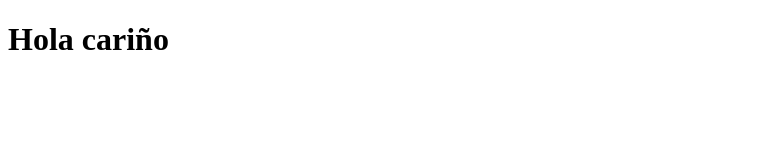
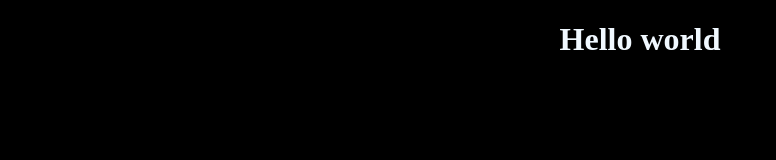
Before and after one commit to javimx/proyecto-prueba, a plain HTML site: page index.html in a window 1280 px wide. Shown: the whole page, without its empty margins (0-776 px from the left). Drawn offline with Linux system fonts and the light colour scheme.

Commit message:
Se agrega css

```diff
--- a/index.html
+++ b/index.html
@@ -3,9 +3,10 @@
 <head>
     <meta charset="UTF-8">
     <meta name="viewport" content="width=device-width, initial-scale=1.0">
+    <link rel="stylesheet" href="style.css">
     <title>Prueba-git</title>
 </head>
 <body>
-    <h1>Hola cariño</h1>
+    <h1>Hello world</h1>
 </body>
 </html>
--- /dev/null
+++ b/style.css
@@ -0,0 +1,8 @@
+body{
+   background-color: black;
+}
+
+h1{
+    color: aliceblue;
+    text-align: center;
+}
```
